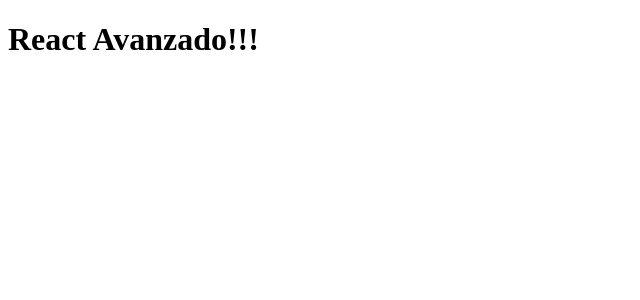
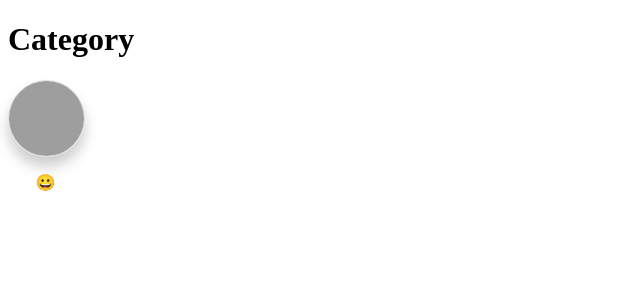
Before and after one commit to Ivan6801/react-avanzado, a React app: page / in a window 1280 px wide. Shown: the top 300 px of the page, without its empty margins (0-640 px from the left). Built offline with nearby package versions, Linux system fonts and the light colour scheme; grey boxes are pictures that could not be loaded.

Commit message:
Empieza a React avanzado!!!

```diff
--- a/package.json
+++ b/package.json
@@ -18,7 +18,8 @@
     "lint": "^0.7.0",
     "react": "^17.0.2",
     "react-dom": "^17.0.2",
-    "react-router-dom": "^5.3.0"
+    "react-router-dom": "^5.3.0",
+    "styled-components": "^5.3.3"
   },
   "homepage": "https://github.com/Ivan6801/react-avanzado",
   "standard": {
--- /dev/null
+++ b/src/components/App.jsx
@@ -0,0 +1,10 @@
+import React from 'react'
+import { Category } from './Category'
+
+export const App = () => {
+  return (
+    <div>
+      <Category />
+    </div>
+  )
+}
--- /dev/null
+++ b/src/components/Category/index.jsx
@@ -0,0 +1,16 @@
+import React from 'react'
+import { Anchor, Image } from './styles'
+
+const DEFAULT_IMAGE = 'https://i.imgur.com/dJa0Hpl.jpg'
+
+export const Category = ({ cover = DEFAULT_IMAGE, path, emoji = '😀' }) => {
+  return (
+    <div>
+      <h1>Category</h1>
+      <Anchor href={path}>
+        <Image src={cover} alt='' />
+        <p>{emoji}</p>
+      </Anchor>
+    </div>
+  )
+}
--- /dev/null
+++ b/src/components/Category/styles.js
@@ -0,0 +1,20 @@
+import styled from 'styled-components'
+
+export const Anchor = styled.a`
+  display: flex;
+  flex-direction: column;
+  text-align: center;
+  text-decoration: none;
+  width: 75px;
+`
+
+export const Image = styled.img`
+  border: 1px solid #ddd;
+  box-shadow: 0px 10px 14px rgba(0, 0, 0, .2);
+  border-radius: 50%;
+  height: auto;
+  overflow: hidden;
+  object-fit: cover;
+  height: 75px;
+  width: 75px;
+`
--- a/src/index.js
+++ b/src/index.js
@@ -1,4 +1,5 @@
 import React from 'react'
 import ReactDOM from 'react-dom'
+import { App } from './components/App'
 
-ReactDOM.render(<h1>React Avanzado!!!</h1>, document.getElementById('app'))
+ReactDOM.render(<App />, document.getElementById('app'))
```
Also changed, not shown: 1 other file (tests, documents, lock files or other folders).
